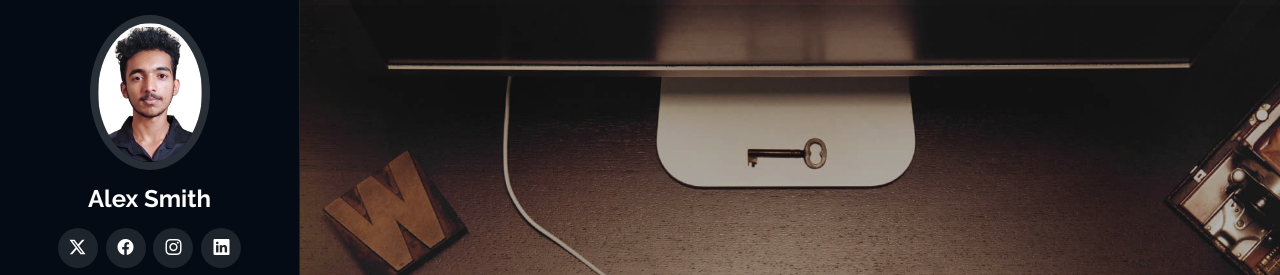
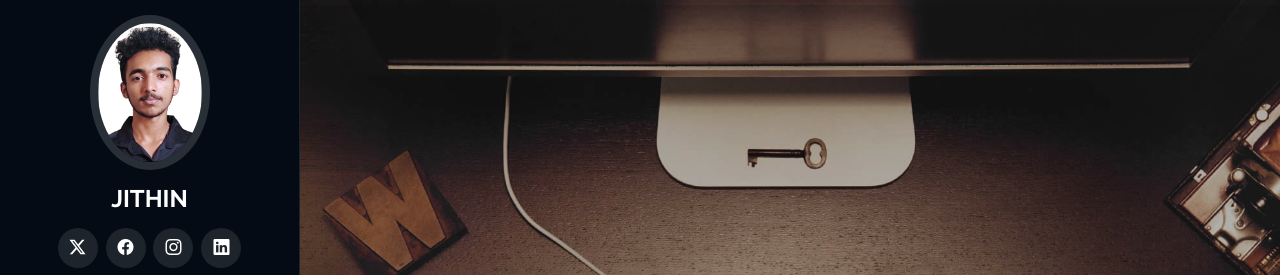
Before and after one commit to jithinkrishnanv/portfolio, a plain HTML site: page index.html in a window 1280 px wide. Shown: the top 275 px of the page. Drawn offline with Linux system fonts and the light colour scheme.

Commit message:
Update index.html

```diff
--- a/index.html
+++ b/index.html
@@ -48,7 +48,7 @@
     <a href="index.html" class="logo d-flex align-items-center justify-content-center">
       <!-- Uncomment the line below if you also wish to use an image logo -->
       <!-- <img src="assets/img/logo.png" alt=""> -->
-      <h1 class="sitename">Alex Smith</h1>
+      <h1 class="sitename">JITHIN</h1>
     </a>
 
     <div class="social-links text-center">
```
